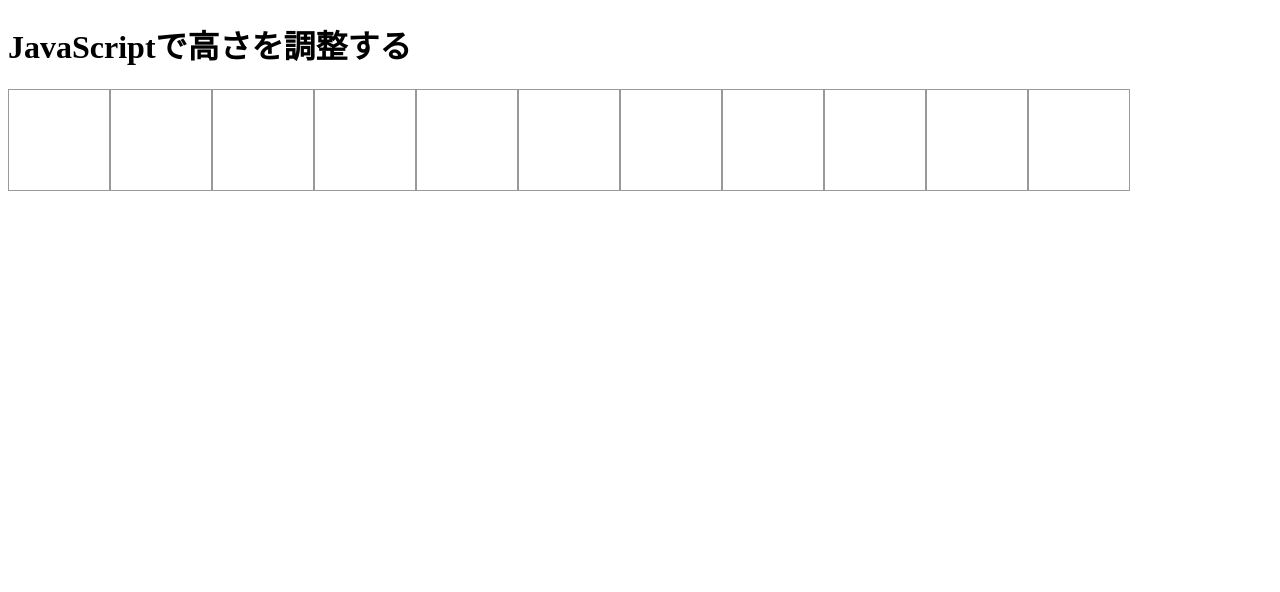
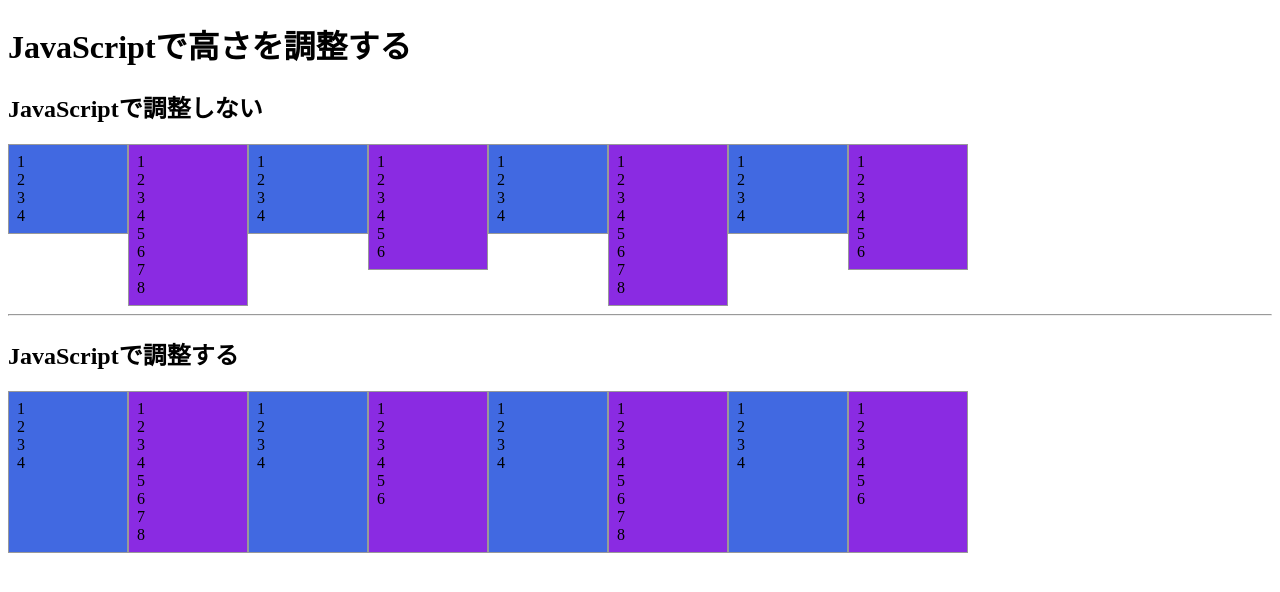
Before and after one commit to sutara79/demo-horizontal-fluid-layout, a plain HTML site: page demo/javascript/index.html in a window 1280 px wide. Drawn offline with nearby package versions, Linux system fonts and the light colour scheme.

Commit message:
JavaScriptを利用するデモを追加

```diff
--- a/demo/javascript/index.html
+++ b/demo/javascript/index.html
@@ -5,26 +5,137 @@
 <meta name="viewport" content="width=device-width,initial-scale=1">
 <title>JavaScriptで高さを調整する</title>
 <link rel="stylesheet" href="style.css">
+<script src="https://code.jquery.com/jquery-1.12.4.min.js"></script>
+<script src="script.js"></script>
 </head>
 <body>
 <h1>JavaScriptで高さを調整する</h1>
-<div class="container">
-  <div class="item">
-    <div class="item-thumbnail"></div>
-    <div class="item-body">
-
-    </div>
+<h2>JavaScriptで調整しない</h2>
+<div class="container1">
+  <div class="item blue">
+    1<br>
+    2<br>
+    3<br>
+    4
   </div>
-  <div class="item"></div>
-  <div class="item"></div>
-  <div class="item"></div>
-  <div class="item"></div>
-  <div class="item"></div>
-  <div class="item"></div>
-  <div class="item"></div>
-  <div class="item"></div>
-  <div class="item"></div>
-  <div class="item"></div>
+  <div class="item purple">
+    1<br>
+    2<br>
+    3<br>
+    4<br>
+    5<br>
+    6<br>
+    7<br>
+    8
+  </div>
+  <div class="item blue">
+    1<br>
+    2<br>
+    3<br>
+    4
+  </div>
+  <div class="item purple">
+    1<br>
+    2<br>
+    3<br>
+    4<br>
+    5<br>
+    6
+  </div>
+  <div class="item blue">
+    1<br>
+    2<br>
+    3<br>
+    4
+  </div>
+  <div class="item purple">
+    1<br>
+    2<br>
+    3<br>
+    4<br>
+    5<br>
+    6<br>
+    7<br>
+    8
+  </div>
+  <div class="item blue">
+    1<br>
+    2<br>
+    3<br>
+    4
+  </div>
+  <div class="item purple">
+    1<br>
+    2<br>
+    3<br>
+    4<br>
+    5<br>
+    6
+  </div>
+</div>
+<hr>
+<h2>JavaScriptで調整する</h2>
+<div class="container2">
+  <div class="item blue">
+    1<br>
+    2<br>
+    3<br>
+    4
+  </div>
+  <div class="item purple">
+    1<br>
+    2<br>
+    3<br>
+    4<br>
+    5<br>
+    6<br>
+    7<br>
+    8
+  </div>
+  <div class="item blue">
+    1<br>
+    2<br>
+    3<br>
+    4
+  </div>
+  <div class="item purple">
+    1<br>
+    2<br>
+    3<br>
+    4<br>
+    5<br>
+    6
+  </div>
+  <div class="item blue">
+    1<br>
+    2<br>
+    3<br>
+    4
+  </div>
+  <div class="item purple">
+    1<br>
+    2<br>
+    3<br>
+    4<br>
+    5<br>
+    6<br>
+    7<br>
+    8
+  </div>
+  <div class="item blue">
+    1<br>
+    2<br>
+    3<br>
+    4
+  </div>
+  <div class="item purple">
+    1<br>
+    2<br>
+    3<br>
+    4<br>
+    5<br>
+    6
+  </div>
 </div>
 </body>
 </html>
--- /dev/null
+++ b/demo/javascript/script.js
@@ -0,0 +1,19 @@
+$(function() {
+  // 画面サイズ変更時にも実行
+  $(window).on('resize', function () {
+    // リサイズ後の高さを正確に取得するため、タイマーを使って遅延実行する。
+    if(timer !== false) {
+      clearTimeout(timer);
+    }
+    var timer = setTimeout(function() {
+      // 高さを初期化する。
+      $('.container2 .item').height('auto');
+
+      var arr_height = [];
+      $('.container2 .item').each(function() {
+        arr_height.push($(this).height());
+      });
+      $('.container2 .item').height(Math.max.apply(null, arr_height));
+    }, 200);
+  }).trigger('resize');
+});
--- a/demo/javascript/style.css
+++ b/demo/javascript/style.css
@@ -1,14 +1,14 @@
-.container:after {
+.container1:after,
+.container2:after {
   clear: both;
   content: '';
   display: block;
 }
 .item {
+  float: left;
+  width: 102px;
+  padding: 8px;
   border: 1px solid #999;
-  float: left;
-  width: 100px;
-  height: 100px;
-  margin-bottom: 1em;
 }
 .blue {
   background-color: royalblue;
```
Also changed, not shown: 1 other file.
